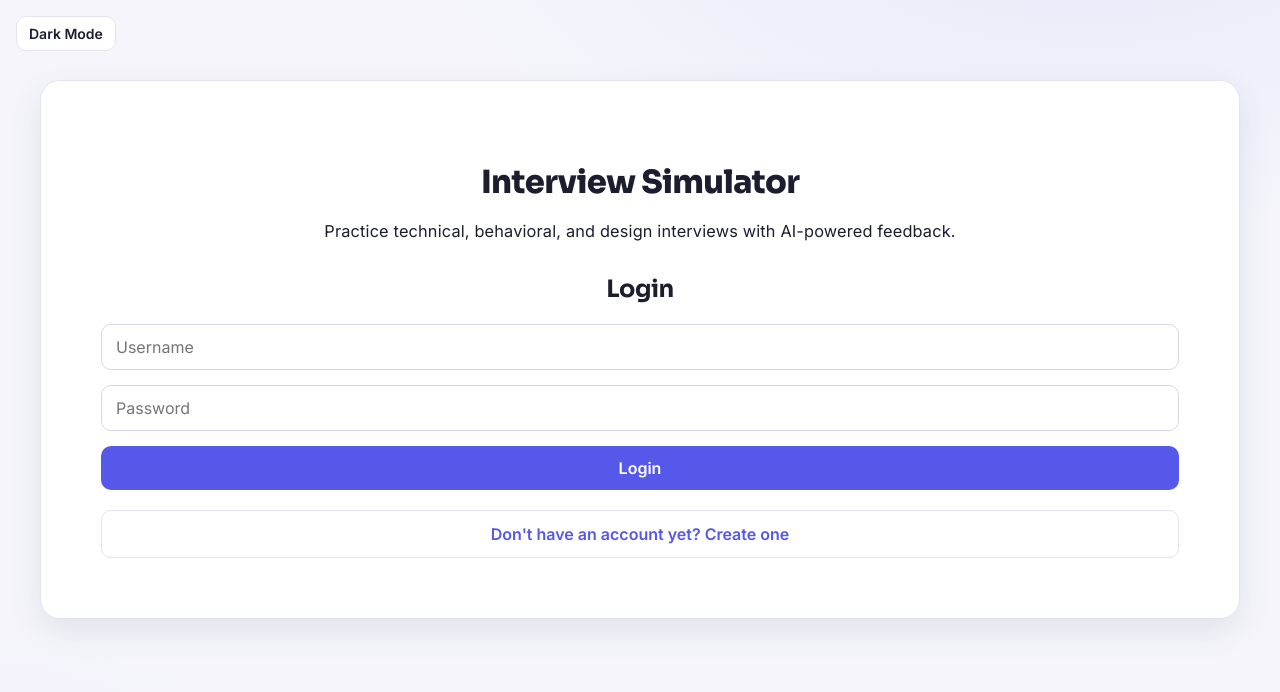
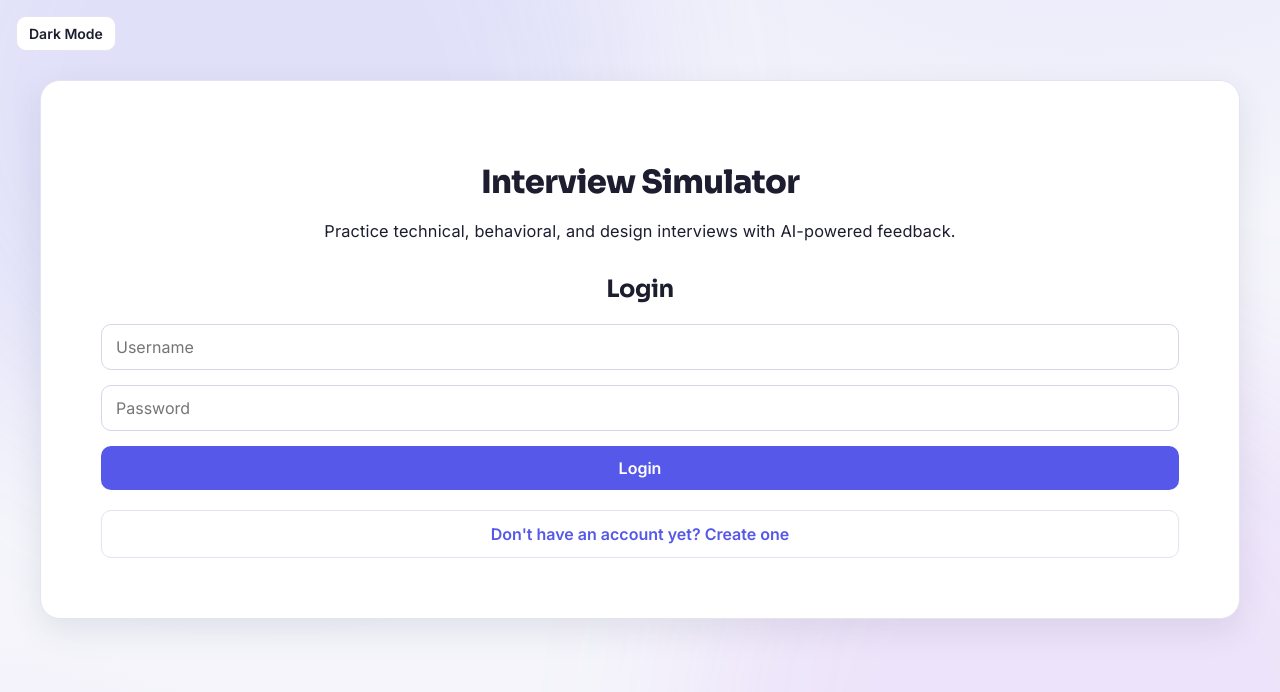
Before and after one commit to vinisha231/Interview_simulator, a React (Vite) app in the folder frontend/: page / in a window 1280 px wide. Shown: the top 692 px of the page. Built offline with nearby package versions, Linux system fonts and the light colour scheme.

Commit message:
feat(ui): animated aurora backdrop
Two large blurred indigo/violet fields drift slowly behind the content
in both themes, giving the page gentle depth. Fully disabled by the
existing prefers-reduced-motion rule.

```diff
--- a/frontend/src/App.css
+++ b/frontend/src/App.css
@@ -187,6 +187,44 @@ body.theme-light {
   padding-bottom: max(40px, env(safe-area-inset-bottom, 0px));
 }
 
+/* Animated aurora backdrop: two blurred color fields drifting slowly
+   behind the content. Killed by the prefers-reduced-motion block. */
+.app::before,
+.app::after {
+  content: "";
+  position: fixed;
+  z-index: -1;
+  width: 55vmax;
+  height: 55vmax;
+  border-radius: 50%;
+  filter: blur(80px);
+  pointer-events: none;
+}
+
+.app::before {
+  top: -22vmax;
+  left: -12vmax;
+  background: var(--aurora-1);
+  animation: aurora-drift-a 28s ease-in-out infinite;
+}
+
+.app::after {
+  bottom: -24vmax;
+  right: -14vmax;
+  background: var(--aurora-2);
+  animation: aurora-drift-b 34s ease-in-out infinite;
+}
+
+@keyframes aurora-drift-a {
+  0%, 100% { transform: translate(0, 0) scale(1); }
+  50% { transform: translate(14vmax, 8vmax) scale(1.18); }
+}
+
+@keyframes aurora-drift-b {
+  0%, 100% { transform: translate(0, 0) scale(1.1); }
+  50% { transform: translate(-12vmax, -9vmax) scale(0.92); }
+}
+
 .card {
   background: var(--card-bg);
   color: var(--card-text);
```
